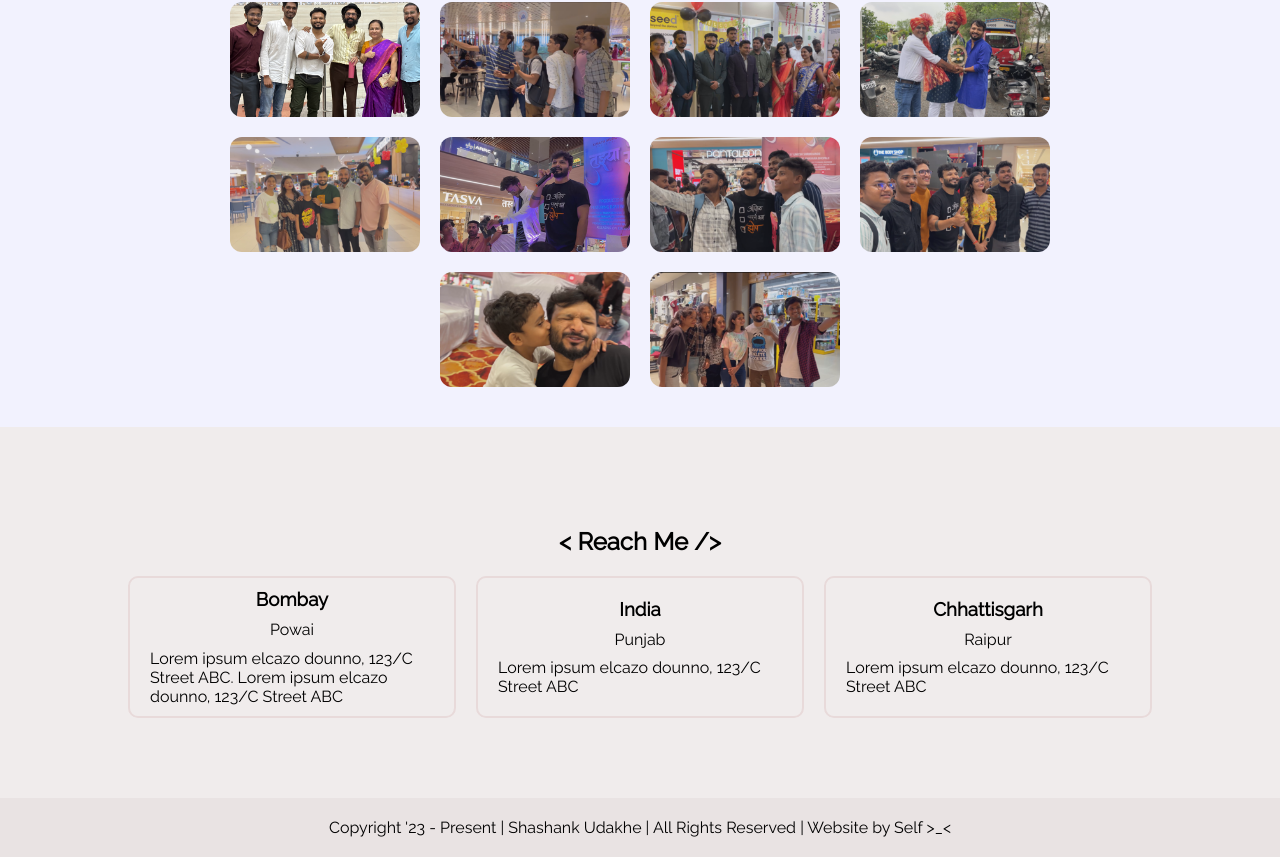
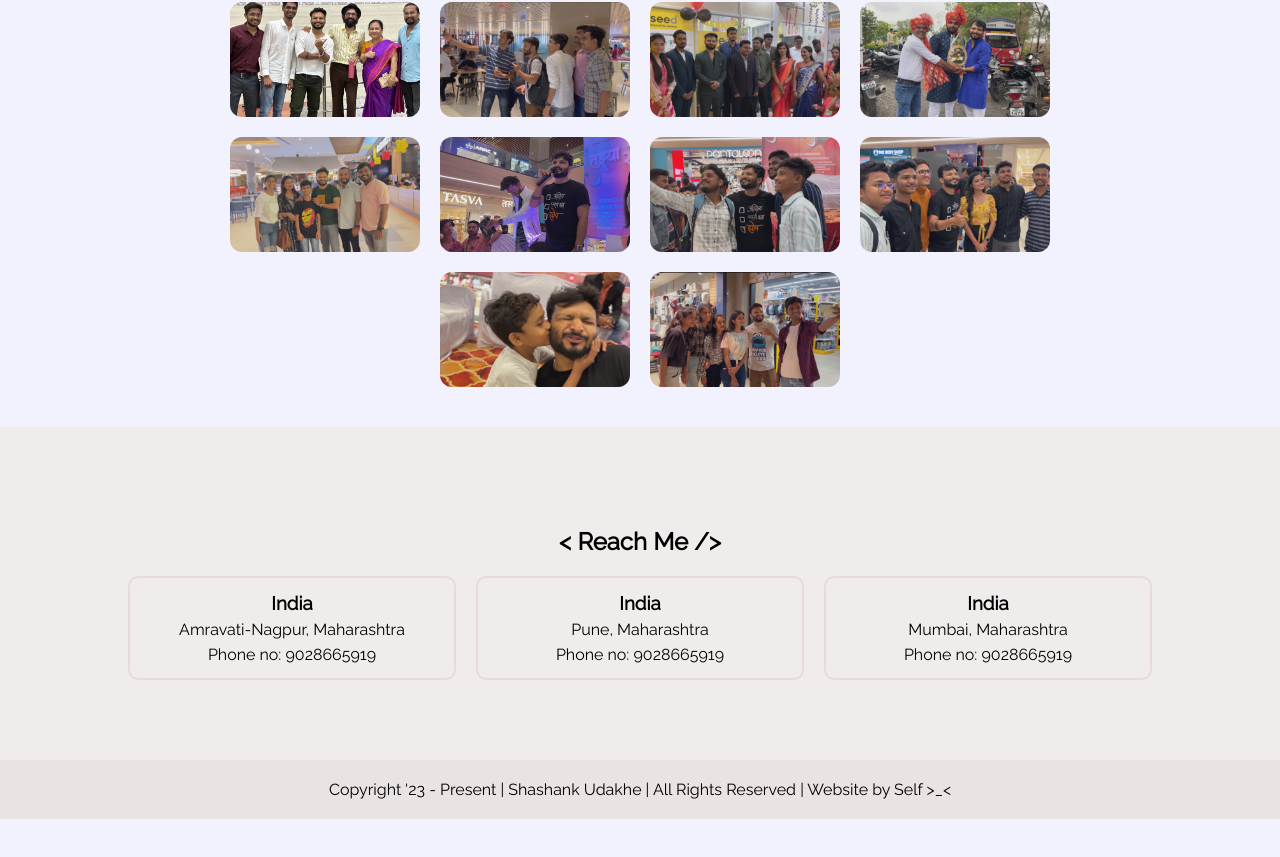
Before and after one commit to Yuvraj-Takey/shashank-portfolio, a React (Create React App) app: page / in a window 1280 px wide. Shown: the part 2459-3316 px from the top of the page. After the commit the page ends 3278 px from the top, so only its background shows below. Built offline with nearby package versions, Linux system fonts and the light colour scheme; the HTML template or start-up script is replaced by a standard one.

Commit message:
added data

```diff
--- a/src/data.js
+++ b/src/data.js
@@ -23,19 +23,19 @@ const achievementArr = [
 
 const reachOutArr = [
     {
-        heading: "Bombay",
-        subHeading: "Powai",
-        description:"Lorem ipsum elcazo dounno, 123/C Street ABC. Lorem ipsum elcazo dounno, 123/C Street ABC"
+        heading: "India",
+        subHeading: "Amravati-Nagpur, Maharashtra",
+        description:"Phone no: 9028665919"
     },
     {
         heading: "India",
-        subHeading: "Punjab",
-        description:"Lorem ipsum elcazo dounno, 123/C Street ABC"
+        subHeading: "Pune, Maharashtra",
+        description:"Phone no: 9028665919"
     },
     {
-        heading: "Chhattisgarh",
-        subHeading: "Raipur",
-        description:"Lorem ipsum elcazo dounno, 123/C Street ABC"
+        heading: "India",
+        subHeading: "Mumbai, Maharashtra",
+        description:"Phone no: 9028665919"
     }
 ]
 
```
